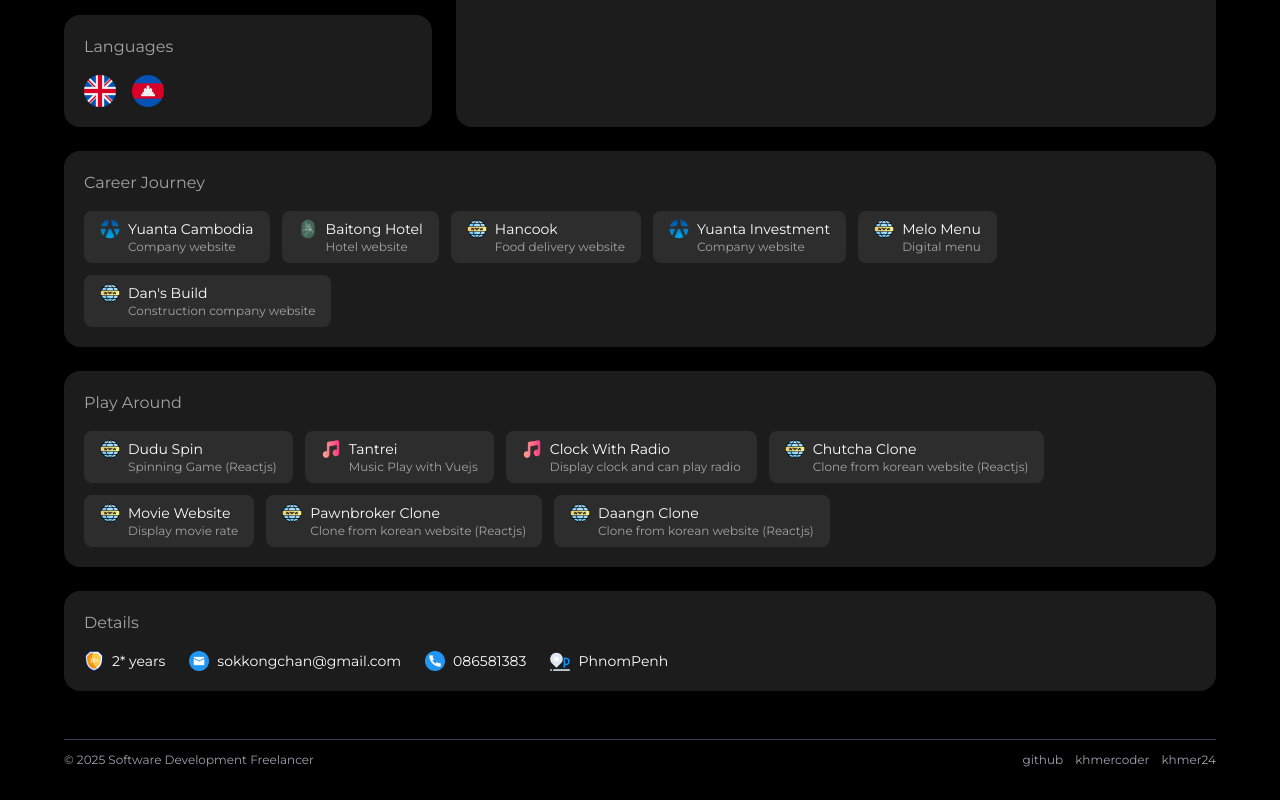
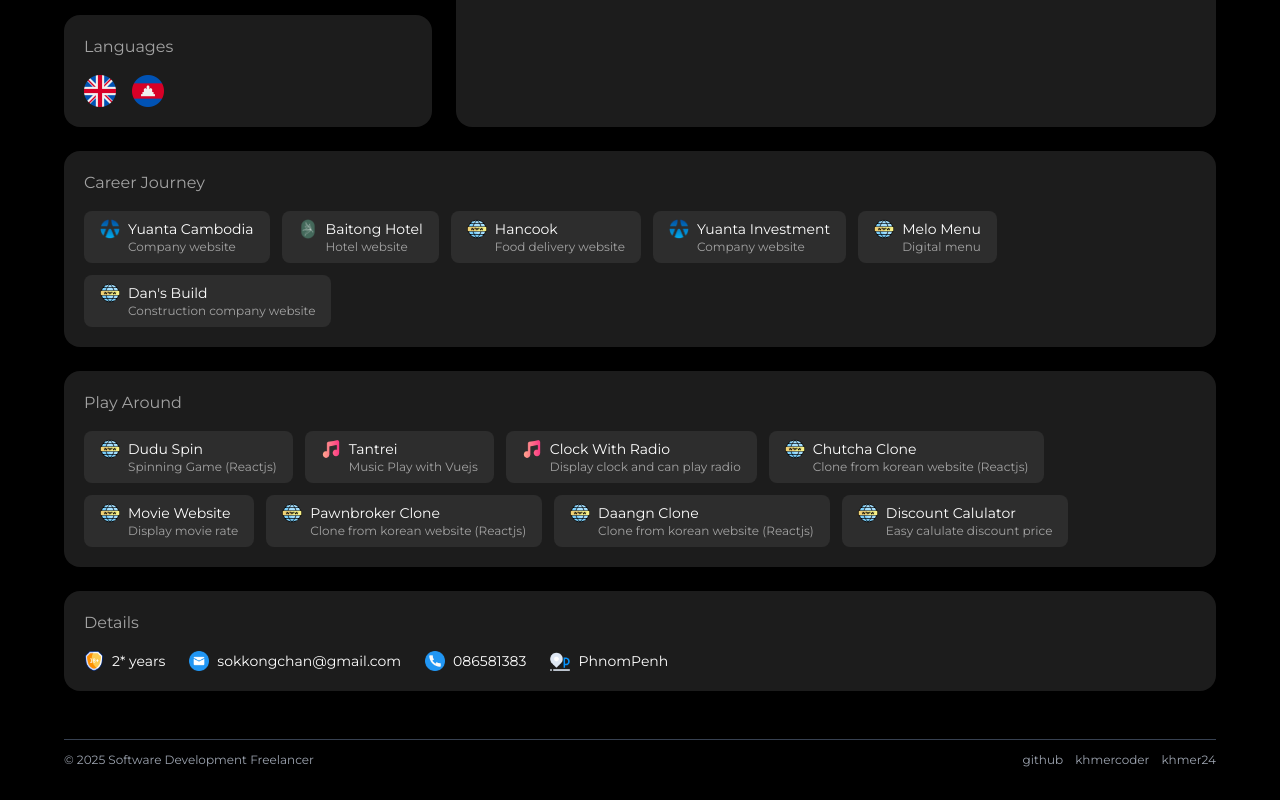
Before and after one commit to kong44/portfolio-dark, a React (Vite) app: page / in a window 1280 px wide. Shown: the part 1875-2675 px from the top of the page. Built offline with nearby package versions, Linux system fonts and the light colour scheme.

Commit message:
add new tool

```diff
--- a/constants.ts
+++ b/constants.ts
@@ -154,6 +154,7 @@ export const playArounds: Play[] = [
     { name: "Movie Website", desc: "Display movie rate", url: "https://moviesterkh.vercel.app", icon: www},
     { name: "Pawnbroker Clone", desc: "Clone from korean website (Reactjs)", url: "https://pawnbroker-site.vercel.app", icon: www},
     { name: "Daangn Clone", desc: "Clone from korean website (Reactjs)", url: "https://daangn-clone.vercel.app", icon: www},
+    { name: "Discount Calulator", desc: "Easy calulate discount price ", url: "https://discount-calulate.vercel.app", icon: www},
 ];
 
 export const details: Detail[] = [
```
